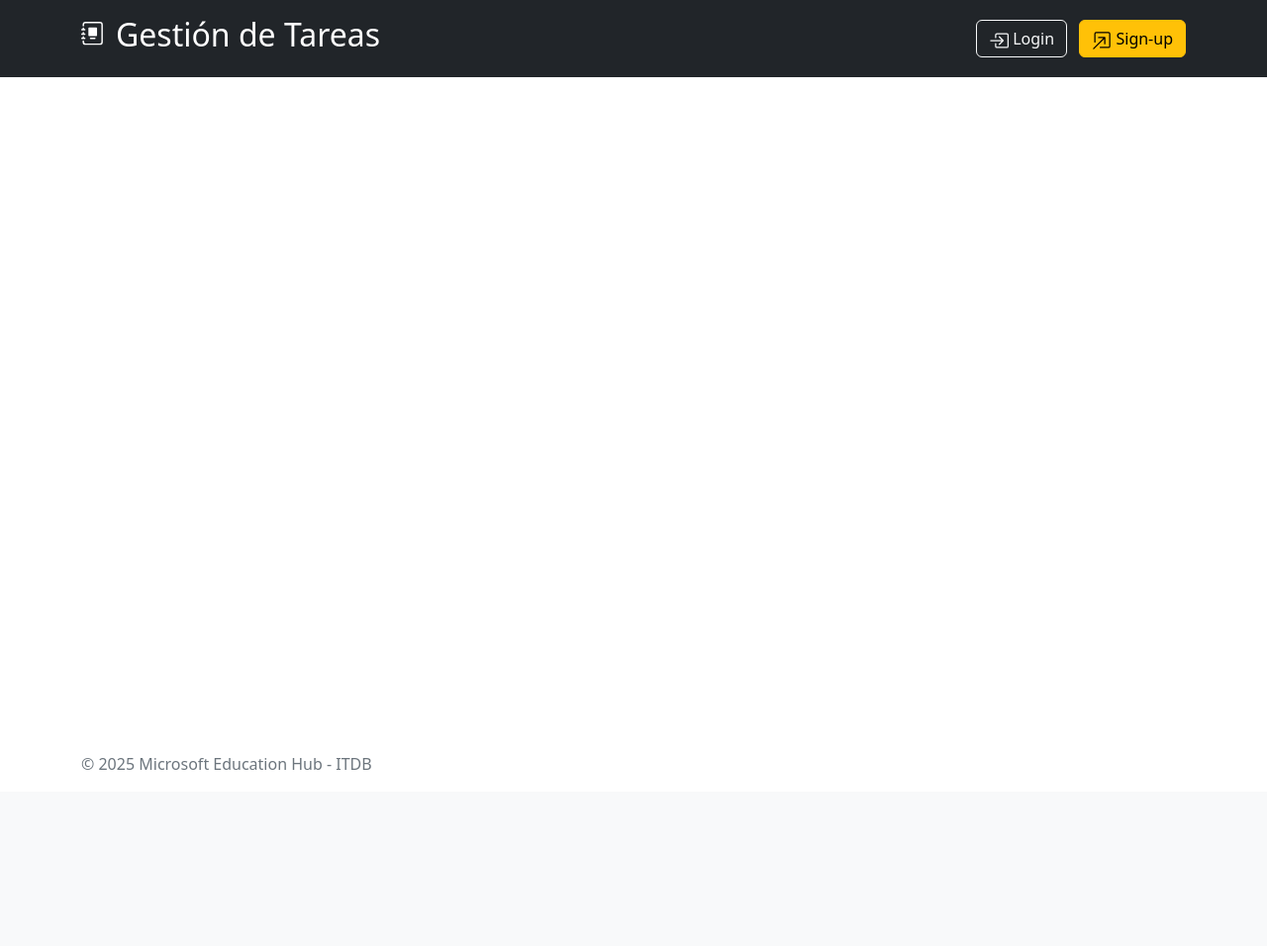
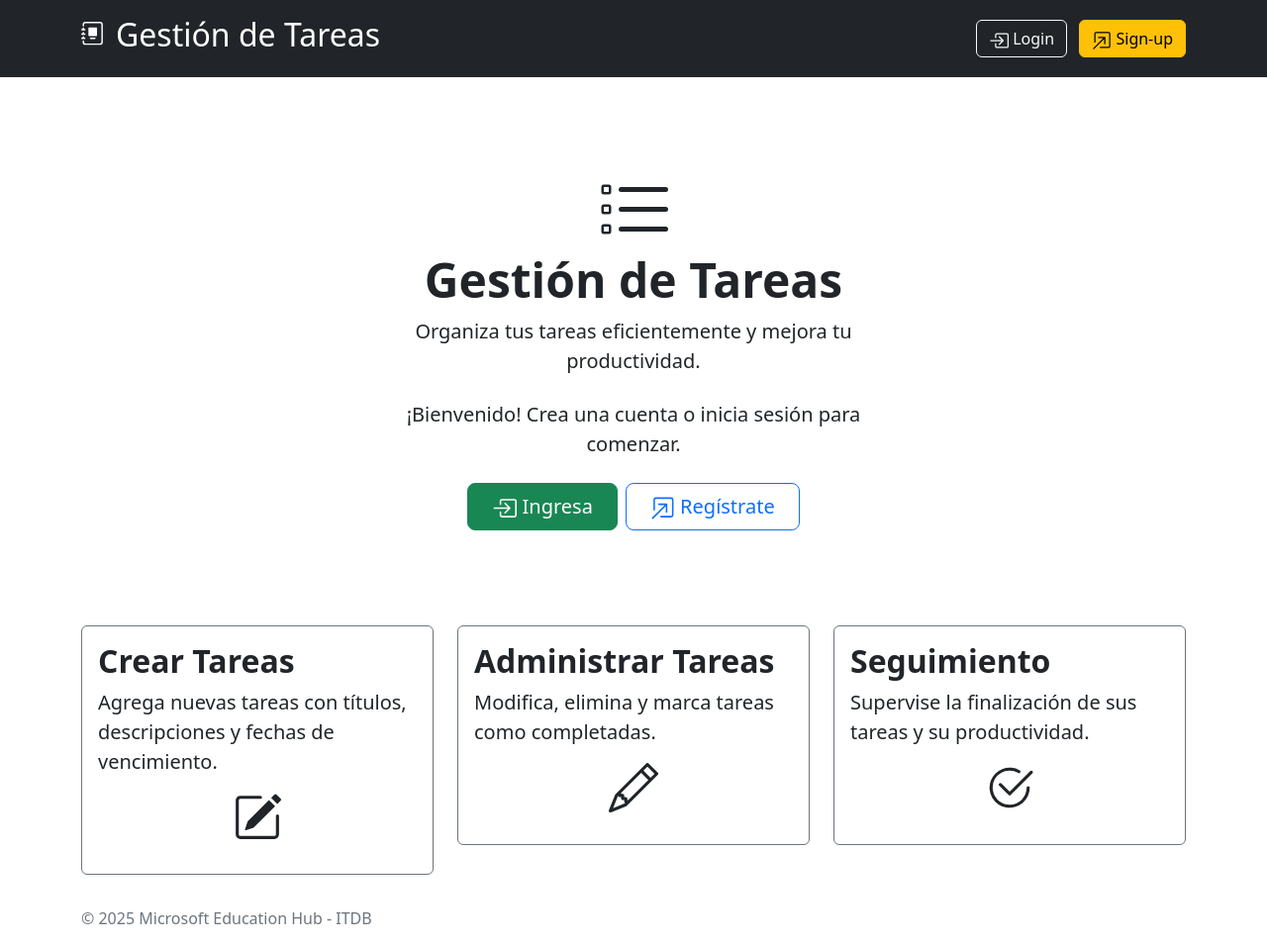
Before and after one commit to Nayeli9cruz/Web, a Flask app: page / in a window 1280 px wide. Shown: the whole page at 99% size. Before the commit the page ends 778 px from the top, so only its background shows below. Run offline with Flask 3, Linux system fonts and the light colour scheme; some libraries are stand-ins or nearby versions.

Commit message:
aumentamos layout y about con cadenas

```diff
--- a/app.py
+++ b/app.py
@@ -8,7 +8,7 @@ def home():
 
 @app.route('/about')
 def about():
-    return "<h1><strong>Esta es la página de About.</strong></h1><p>Esta es una página de ejemplo para mostrar cómo funciona Flask.</p>"
+    return render_template('about.html')
 
 @app.route('/tasks')
 def list_tasks():
--- /dev/null
+++ b/templates/about.html
@@ -0,0 +1,4 @@
+{% extends "layout.html" %}
+{% block body %}
+        <h1>Esta es la pagina de about</h1>
+{% endblock %}
--- a/templates/index.html
+++ b/templates/index.html
@@ -1,58 +1,98 @@
-<!DOCTYPE html>
-<html lang="es" class="h-100">
-    <head>
-        <meta charset="UTF-8">
-        <meta name="viewport" content="width=device-width, initial-scale=1.0">
-        <title>App de Gestión de Tareas</title>
-        <link rel="stylesheet" href="{{ url_for('static', filename='css/bootstrap.min.css') }}">
-    </head>
-    <body class="d-flex h-100">
-        <div class="cover-container d-flex w-100 h-100 mx-auto flex-column">
-            <header class="mb-auto p-3 bg-dark text-white">
-                <div class="container">
-                    <div class="d-flex flex-wrap align-items-center justify-content-center justify-content-lg-start">
-                        <a href="#" class="d-flex align-items-center mb-2 mb-lg-0 text-white text-decoration-none">
-                            <svg xmlns="http://www.w3.org/2000/svg" width="35" height="35" fill="currentColor" class="bi bi-journal-album" viewBox="0 0 24 24">
-                                <path d="M5.5 4a.5.5 0 0 0-.5.5v5a.5.5 0 0 0 .5.5h5a.5.5 0 0 0 .5-.5v-5a.5.5 0 0 0-.5-.5zm1 7a.5.5 0 0 0 0 1h3a.5.5 0 0 0 0-1z"/>
-                                <path d="M3 0h10a2 2 0 0 1 2 2v12a2 2 0 0 1-2 2H3a2 2 0 0 1-2-2v-1h1v1a1 1 0 0 0 1 1h10a1 1 0 0 0 1-1V2a1 1 0 0 0-1-1H3a1 1 0 0 0-1 1v1H1V2a2 2 0 0 1 2-2"/>
-                                <path d="M1 5v-.5a.5.5 0 0 1 1 0V5h.5a.5.5 0 0 1 0 1h-2a.5.5 0 0 1 0-1zm0 3v-.5a.5.5 0 0 1 1 0V8h.5a.5.5 0 0 1 0 1h-2a.5.5 0 0 1 0-1zm0 3v-.5a.5.5 0 0 1 1 0v.5h.5a.5.5 0 0 1 0 1h-2a.5.5 0 0 1 0-1z"/>
+{% extends 'layout.html' %}
+{% block body %}
+<div class="px-4 py-5 my-5 text-center">
+    <svg xmlns="http://www.w3.org/2000/svg" width="80" height="80" fill="currentColor" class="bi bi-list-task"
+        viewBox="0 0 16 16">
+        <path fill-rule="evenodd"
+            d="M2 2.5a.5.5 0 0 0-.5.5v1a.5.5 0 0 0 .5.5h1a.5.5 0 0 0 .5-.5V3a.5.5 0 0 0-.5-.5zM3 3H2v1h1z" />
+        <path
+            d="M5 3.5a.5.5 0 0 1 .5-.5h9a.5.5 0 0 1 0 1h-9a.5.5 0 0 1-.5-.5M5.5 7a.5.5 0 0 0 0 1h9a.5.5 0 0 0 0-1zm0 4a.5.5 0 0 0 0 1h9a.5.5 0 0 0 0-1z" />
+        <path fill-rule="evenodd"
+            d="M1.5 7a.5.5 0 0 1 .5-.5h1a.5.5 0 0 1 .5.5v1a.5.5 0 0 1-.5.5H2a.5.5 0 0 1-.5-.5zM2 7h1v1H2zm0 3.5a.5.5 0 0 0-.5.5v1a.5.5 0 0 0 .5.5h1a.5.5 0 0 0 .5-.5v-1a.5.5 0 0 0-.5-.5zm1 .5H2v1h1z" />
     </svg>
+    <h1 class="display-5 fw-bold">Gestión de Tareas</h1>
+    <div class="col-lg-6 mx-auto">
+        <p class="lead mb-4">Organiza tus tareas eficientemente y mejora tu productividad.</p>
+        <p class="lead mb-4">¡Bienvenido! Crea una cuenta o inicia sesión para comenzar.</p>
+        <div class="d-grid gap-2 d-sm-flex justify-content-sm-center">
+            <a href="#" class="btn btn-success btn-lg px-4 gap-3">
+                <svg xmlns="http://www.w3.org/2000/svg" width="25" height="25" fill="currentColor"
+                    class="bi bi-box-arrow-in-right" viewBox="0 0 16 16">
+                    <path fill-rule="evenodd"
+                        d="M6 3.5a.5.5 0 0 1 .5-.5h8a.5.5 0 0 1 .5.5v9a.5.5 0 0 1-.5.5h-8a.5.5 0 0 1-.5-.5v-2a.5.5 0 0 0-1 0v2A1.5 1.5 0 0 0 6.5 14h8a1.5 1.5 0 0 0 1.5-1.5v-9A1.5 1.5 0 0 0 14.5 2h-8A1.5 1.5 0 0 0 5 3.5v2a.5.5 0 0 0 1 0z" />
+                    <path fill-rule="evenodd"
+                        d="M11.854 8.354a.5.5 0 0 0 0-.708l-3-3a.5.5 0 1 0-.708.708L10.293 7.5H1.5a.5.5 0 0 0 0 1h8.793l-2.147 2.146a.5.5 0 0 0 .708.708z" />
+                </svg>
+                Ingresa
             </a>
-                        <spam class="fs-4 nav col-12 col-lg-auto me-lg-auto mb-2 justify-content-center mb-md-0">
-                            <h2>
-                                <a href="#" class="d-flex align-items-center mb-2 mb-lg-0 text-white text-decoration-none">Gestión de Tareas
-                                </a>
-                            </h2>
-                        </spam>
-                        <div class="text-end">
-                            <a href="#" class="btn btn-outline-light me-2">
-                                <svg xmlns="http://www.w3.org/2000/svg" width="20" height="20" fill="currentColor" class="bi bi-box-arrow-in-right" viewBox="0 0 16 16">
-                                    <path fill-rule="evenodd" d="M6 3.5a.5.5 0 0 1 .5-.5h8a.5.5 0 0 1 .5.5v9a.5.5 0 0 1-.5.5h-8a.5.5 0 0 1-.5-.5v-2a.5.5 0 0 0-1 0v2A1.5 1.5 0 0 0 6.5 14h8a1.5 1.5 0 0 0 1.5-1.5v-9A1.5 1.5 0 0 0 14.5 2h-8A1.5 1.5 0 0 0 5 3.5v2a.5.5 0 0 0 1 0z"/>
-                                    <path fill-rule="evenodd" d="M11.854 8.354a.5.5 0 0 0 0-.708l-3-3a.5.5 0 1 0-.708.708L10.293 7.5H1.5a.5.5 0 0 0 0 1h8.793l-2.147 2.146a.5.5 0 0 0 .708.708z"/>
+            <a href="#" class="btn btn-outline-primary btn-lg px-4">
+                <svg xmlns="http://www.w3.org/2000/svg" width="25" height="25" fill="currentColor"
+                    class="bi bi-box-arrow-in-up-right" viewBox="0 0 16 16">
+                    <path fill-rule="evenodd"
+                        d="M6.364 13.5a.5.5 0 0 0 .5.5H13.5a1.5 1.5 0 0 0 1.5-1.5v-10A1.5 1.5 0 0 0 13.5 1h-10A1.5 1.5 0 0 0 2 2.5v6.636a.5.5 0 1 0 1 0V2.5a.5.5 0 0 1 .5-.5h10a.5.5 0 0 1 .5.5v10a.5.5 0 0 1-.5.5H6.864a.5.5 0 0 0-.5.5" />
+                    <path fill-rule="evenodd"
+                        d="M11 5.5a.5.5 0 0 0-.5-.5h-5a.5.5 0 0 0 0 1h3.793l-8.147 8.146a.5.5 0 0 0 .708.708L10 6.707V10.5a.5.5 0 0 0 1 0z" />
                 </svg>
-                                Login
-                            </a>
-                            <a href="#" class="btn btn-warning">
-                                <svg xmlns="http://www.w3.org/2000/svg" width="20" height="20" fill="currentColor" class="bi bi-box-arrow-in-up-right" viewBox="0 0 16 16">
-                                    <path fill-rule="evenodd" d="M6.364 13.5a.5.5 0 0 0 .5.5H13.5a1.5 1.5 0 0 0 1.5-1.5v-10A1.5 1.5 0 0 0 13.5 1h-10A1.5 1.5 0 0 0 2 2.5v6.636a.5.5 0 1 0 1 0V2.5a.5.5 0 0 1 .5-.5h10a.5.5 0 0 1 .5.5v10a.5.5 0 0 1-.5.5H6.864a.5.5 0 0 0-.5.5"/>
-                                    <path fill-rule="evenodd" d="M11 5.5a.5.5 0 0 0-.5-.5h-5a.5.5 0 0 0 0 1h3.793l-8.147 8.146a.5.5 0 0 0 .708.708L10 6.707V10.5a.5.5 0 0 0 1 0z"/>
-                                </svg>
-                                Sign-up
+                Regístrate
             </a>
         </div>
     </div>
 </div>
-            </header>
-            <main class="flex-shrink-0">
-                <div class="container">
+<div class="row row-cols-1 row-cols-md-3 g-4">
+    <div class="col">
+        <div class="card border-secondary mb-3">
+            <div class="card-body">
+                <h2 class="card-title fw-bold">Crear Tareas</h2>
+                <p class="card-text lead">Agrega nuevas tareas con títulos, descripciones y fechas de vencimiento.</p>
+                <p class="text-center">
+                    <span>
+                        <svg xmlns="http://www.w3.org/2000/svg" width="50" height="50" fill="currentColor"
+                            class="bi bi-pencil-square" viewBox="0 0 16 16">
+                            <path
+                                d="M15.502 1.94a.5.5 0 0 1 0 .706L14.459 3.69l-2-2L13.502.646a.5.5 0 0 1 .707 0l1.293 1.293zm-1.75 2.456-2-2L4.939 9.21a.5.5 0 0 0-.121.196l-.805 2.414a.25.25 0 0 0 .316.316l2.414-.805a.5.5 0 0 0 .196-.12l6.813-6.814z" />
+                            <path fill-rule="evenodd"
+                                d="M1 13.5A1.5 1.5 0 0 0 2.5 15h11a1.5 1.5 0 0 0 1.5-1.5v-6a.5.5 0 0 0-1 0v6a.5.5 0 0 1-.5.5h-11a.5.5 0 0 1-.5-.5v-11a.5.5 0 0 1 .5-.5H9a.5.5 0 0 0 0-1H2.5A1.5 1.5 0 0 0 1 2.5z" />
+                        </svg>
+                    </span>
+                </p>
             </div>
-            </main>
-            <footer class="footer mt-auto py-3 ">
-                <div class="container">
-                    <span class="text-muted">© 2025 Microsoft Education Hub - ITDB</span>
         </div>
-            </footer>
     </div>
-        <script src="{{ url_for('static', filename='js/bootstrap.min.js') }}"></script>
-    </body>
-</html>
+    <div class="col">
+        <div class="card border-secondary mb-3">
+            <div class="card-body">
+                <h2 class="card-title fw-bold">Administrar Tareas</h2>
+                <p class="card-text lead">Modifica, elimina y marca tareas como completadas.</p>
+                <p class="text-center">
+                    <span class>
+                        <svg xmlns="http://www.w3.org/2000/svg" width="50" height="50" fill="currentColor"
+                            class="bi bi-pencil" viewBox="0 0 16 16">
+                            <path
+                                d="M12.146.146a.5.5 0 0 1 .708 0l3 3a.5.5 0 0 1 0 .708l-10 10a.5.5 0 0 1-.168.11l-5 2a.5.5 0 0 1-.65-.65l2-5a.5.5 0 0 1 .11-.168zM11.207 2.5 13.5 4.793 14.793 3.5 12.5 1.207zm1.586 3L10.5 3.207 4 9.707V10h.5a.5.5 0 0 1 .5.5v.5h.5a.5.5 0 0 1 .5.5v.5h.293zm-9.761 5.175-.106.106-1.528 3.821 3.821-1.528.106-.106A.5.5 0 0 1 5 12.5V12h-.5a.5.5 0 0 1-.5-.5V11h-.5a.5.5 0 0 1-.468-.325" />
+                        </svg>
+                    </span>
+                </p>
+            </div>
+        </div>
+    </div>
+    <div class="col">
+        <div class="card border-secondary mb-3">
+            <div class="card-body">
+                <h2 class="card-title fw-bold">Seguimiento</h2>
+                <p class="card-text lead">Supervise la finalización de sus tareas y su productividad.</p>
+                <p class="text-center">
+                    <span>
+                        <svg xmlns="http://www.w3.org/2000/svg" width="50" height="50" fill="currentColor"
+                            class="bi bi-check2-circle" viewBox="0 0 16 16">
+                            <path
+                                d="M2.5 8a5.5 5.5 0 0 1 8.25-4.764.5.5 0 0 0 .5-.866A6.5 6.5 0 1 0 14.5 8a.5.5 0 0 0-1 0 5.5 5.5 0 1 1-11 0" />
+                            <path
+                                d="M15.354 3.354a.5.5 0 0 0-.708-.708L8 9.293 5.354 6.646a.5.5 0 1 0-.708.708l3 3a.5.5 0 0 0 .708 0z" />
+                        </svg>
+                    </span>
+                </p>
+            </div>
+        </div>
+    </div>
+</div>
+{% endblock %}
--- /dev/null
+++ b/templates/layout.html
@@ -0,0 +1,76 @@
+
+<!DOCTYPE html>
+<html lang="es" class="h-100">
+
+<head>
+    <meta charset="UTF-8">
+    <meta name="viewport" content="width=device-width, initial-scale=1.0">
+    <title>App de Gestión de Tareas</title>
+    <link rel="stylesheet" href="{{ url_for('static', filename='css/bootstrap.min.css') }}">
+</head>
+
+<body class="d-flex h-100">
+    <div class="cover-container d-flex w-100 h-100 mx-auto flex-column">
+        <header class="mb-auto p-3 bg-dark text-white">
+            <div class="container">
+                <div class="d-flex flex-wrap align-items-center justify-content-center justify-content-lg-start">
+                    <a href="#" class="d-flex align-items-center mb-2 mb-lg-0 text-white text-decoration-none">
+                        <svg xmlns="http://www.w3.org/2000/svg" width="35" height="35" fill="currentColor"
+                            class="bi bi-journal-album" viewBox="0 0 24 24">
+                            <path
+                                d="M5.5 4a.5.5 0 0 0-.5.5v5a.5.5 0 0 0 .5.5h5a.5.5 0 0 0 .5-.5v-5a.5.5 0 0 0-.5-.5zm1 7a.5.5 0 0 0 0 1h3a.5.5 0 0 0 0-1z" />
+                            <path
+                                d="M3 0h10a2 2 0 0 1 2 2v12a2 2 0 0 1-2 2H3a2 2 0 0 1-2-2v-1h1v1a1 1 0 0 0 1 1h10a1 1 0 0 0 1-1V2a1 1 0 0 0-1-1H3a1 1 0 0 0-1 1v1H1V2a2 2 0 0 1 2-2" />
+                            <path
+                                d="M1 5v-.5a.5.5 0 0 1 1 0V5h.5a.5.5 0 0 1 0 1h-2a.5.5 0 0 1 0-1zm0 3v-.5a.5.5 0 0 1 1 0V8h.5a.5.5 0 0 1 0 1h-2a.5.5 0 0 1 0-1zm0 3v-.5a.5.5 0 0 1 1 0v.5h.5a.5.5 0 0 1 0 1h-2a.5.5 0 0 1 0-1z" />
+                        </svg>
+                    </a>
+                    <spam class="fs-4 nav col-12 col-lg-auto me-lg-auto mb-2 justify-content-center mb-md-0">
+                        <h2>
+                            <a href="#"
+                                class="d-flex align-items-center mb-2 mb-lg-0 text-white text-decoration-none">Gestión
+                                de Tareas
+                            </a>
+                        </h2>
+                    </spam>
+                    <div class="text-end">
+                        <a href="#" class="btn btn-outline-light me-2">
+                            <svg xmlns="http://www.w3.org/2000/svg" width="20" height="20" fill="currentColor"
+                                class="bi bi-box-arrow-in-right" viewBox="0 0 16 16">
+                                <path fill-rule="evenodd"
+                                    d="M6 3.5a.5.5 0 0 1 .5-.5h8a.5.5 0 0 1 .5.5v9a.5.5 0 0 1-.5.5h-8a.5.5 0 0 1-.5-.5v-2a.5.5 0 0 0-1 0v2A1.5 1.5 0 0 0 6.5 14h8a1.5 1.5 0 0 0 1.5-1.5v-9A1.5 1.5 0 0 0 14.5 2h-8A1.5 1.5 0 0 0 5 3.5v2a.5.5 0 0 0 1 0z" />
+                                <path fill-rule="evenodd"
+                                    d="M11.854 8.354a.5.5 0 0 0 0-.708l-3-3a.5.5 0 1 0-.708.708L10.293 7.5H1.5a.5.5 0 0 0 0 1h8.793l-2.147 2.146a.5.5 0 0 0 .708.708z" />
+                            </svg>
+                            Login
+                        </a>
+                        <a href="#" class="btn btn-warning">
+                            <svg xmlns="http://www.w3.org/2000/svg" width="20" height="20" fill="currentColor"
+                                class="bi bi-box-arrow-in-up-right" viewBox="0 0 16 16">
+                                <path fill-rule="evenodd"
+                                    d="M6.364 13.5a.5.5 0 0 0 .5.5H13.5a1.5 1.5 0 0 0 1.5-1.5v-10A1.5 1.5 0 0 0 13.5 1h-10A1.5 1.5 0 0 0 2 2.5v6.636a.5.5 0 1 0 1 0V2.5a.5.5 0 0 1 .5-.5h10a.5.5 0 0 1 .5.5v10a.5.5 0 0 1-.5.5H6.864a.5.5 0 0 0-.5.5" />
+                                <path fill-rule="evenodd"
+                                    d="M11 5.5a.5.5 0 0 0-.5-.5h-5a.5.5 0 0 0 0 1h3.793l-8.147 8.146a.5.5 0 0 0 .708.708L10 6.707V10.5a.5.5 0 0 0 1 0z" />
+                            </svg>
+                            Sign-up
+                        </a>
+                    </div>
+                </div>
+            </div>
+        </header>
+        <main class="flex-shrink-0">
+            <div class="container">
+                {% block body %}
+                {% endblock %}
+            </div>
+        </main>
+        <footer class="footer mt-auto py-3 ">
+            <div class="container">
+                <span class="text-muted">© 2025 Microsoft Education Hub - ITDB</span>
+            </div>
+        </footer>
+    </div>
+    <script src="{{ url_for('static', filename='js/bootstrap.min.js') }}"></script>
+</body>
+
+</html>
```
Also changed, not shown: templates/tasks.html (+3 -7 lines). Lines whose indentation alone changed are shown as unchanged.
